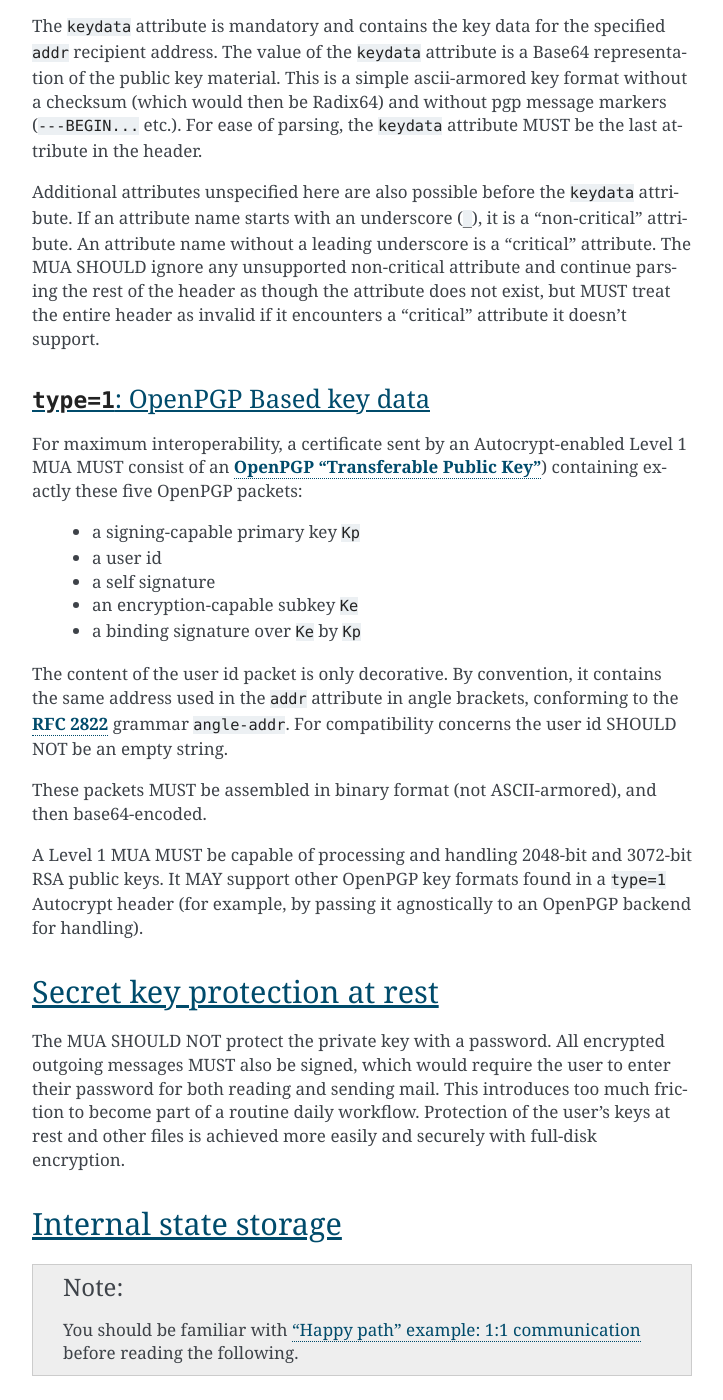
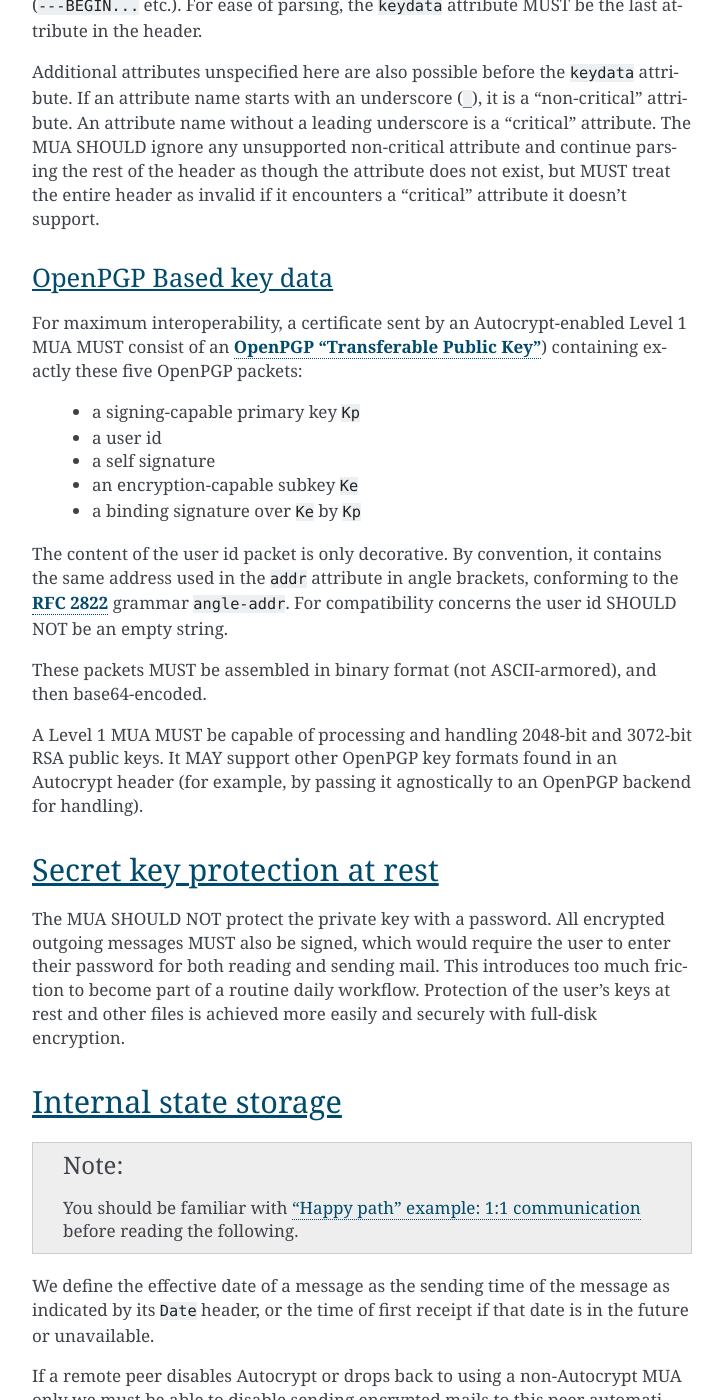
Before and after one commit to autocrypt/autocrypt, a Sphinx documentation site: the page built from doc/level1.rst, in a window 1280 px wide and 1400 px high, scrolled down 4120 px. Shown: the whole window, without its empty margins (388-1111 px from the left). Built offline with Sphinx 7.4.7, drawn with Linux system fonts in a browser that asks for light colours; some of the changed text lies outside the part shown.

Commit message:
remove "type" attribute (#150)
After discussion with @Valodim, i'm convinced that specifying the
type= header in the level 1 spec doesn't gain us anything.  and
removing "type" simplifies the spec.

One thing that "type" gave us was a plan for how to move to a
different key format.  However, we can use that same plan by taking
advantage of a critical attribute, and defining it to declare a new
way to interpret keydata.

Another thing that type gave us (see
a2f31b4ca4ff3cd3e4fc00b7a7de0b405b6afe2c) was a way to establish
forward compatibility if we wanted to introduce a way to include
semicolons in attribute values (e.g. introducing quoting conventions).
I think trying to introduce that level of complexity in headers is a
source of risk.  And we can achieve the same flexibility by declaring
a new header entirely (e.g. Autocrypt2:).

```diff
--- a/doc/level1.rst
+++ b/doc/level1.rst
@@ -131,13 +131,7 @@
 
 The ``Autocrypt`` header has the following format::
 
-    Autocrypt: [type=1;] addr=a@b.example.org; [prefer-encrypt=mutual;] keydata=BASE64
-
-The ``type`` parameter is optional and defines the meaning of the rest of the header.
-For now the only valid value is ``1`` which is also the default if the
-header is absent.  If present, this parameter MUST come before any
-other, to ensure forward compatibility.  Headers with an unknown
-``type`` MUST be treated as invalid.
+    Autocrypt: addr=a@b.example.org; [prefer-encrypt=mutual;] keydata=BASE64
 
 The ``addr`` attribute is mandatory and contains the single recipient address
 this header is valid for. In case this address differs from the one the MUA
@@ -169,8 +163,8 @@
 the entire header as invalid if it encounters a "critical" attribute
 it doesn't support.
 
-``type=1``: OpenPGP Based key data
-++++++++++++++++++++++++++++++++++
+OpenPGP Based key data
+++++++++++++++++++++++
 
 For maximum interoperability, a certificate sent by an
 Autocrypt-enabled Level 1 MUA MUST consist of an :rfc:`OpenPGP
@@ -193,8 +187,8 @@
 
 A Level 1 MUA MUST be capable of processing and handling 2048-bit and
 3072-bit RSA public keys.  It MAY support other OpenPGP key formats
-found in a ``type=1`` Autocrypt header (for example, by passing it
-agnostically to an OpenPGP backend for handling).
+found in an Autocrypt header (for example, by passing it agnostically
+to an OpenPGP backend for handling).
 
 Secret key protection at rest
 -----------------------------
@@ -232,11 +226,9 @@
 
 Conceptually, we represent this state as a table named
 ``autocrypt_peer_state`` indexed by the peer's :doc:`canonicalized
-e-mail address <address-canonicalization>` and key type.  In level 1,
-there is only one type, ``1``, so level 1 agents can implement this by
-indexing only the peer's e-mail address.
+e-mail address <address-canonicalization>`.
 
-For each e-mail address ``A`` and type, an agent MUST store the following
+For each e-mail address ``A``, an agent MUST store the following
 attributes as ``autocrypt_peer_state[A]``:
 
 * ``last_seen``: UTC timestamp of the most recent effective date of
```
